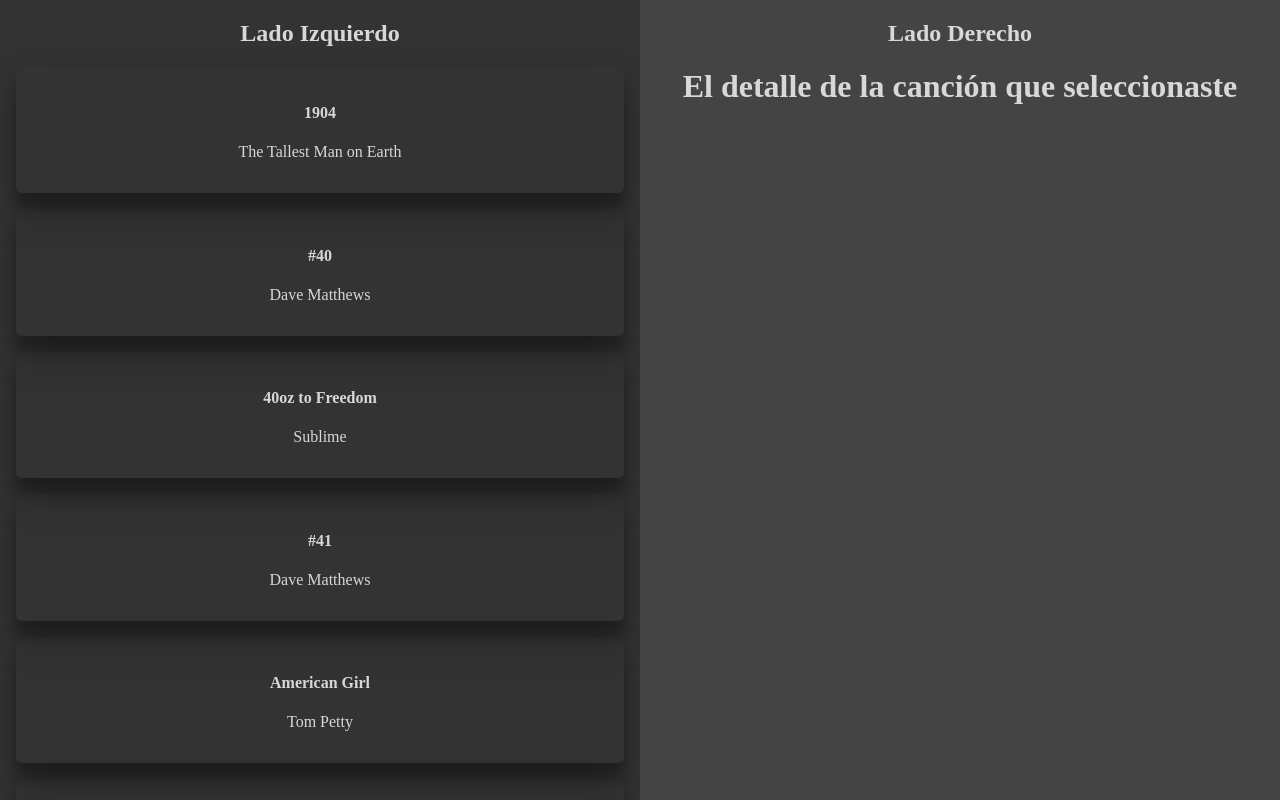
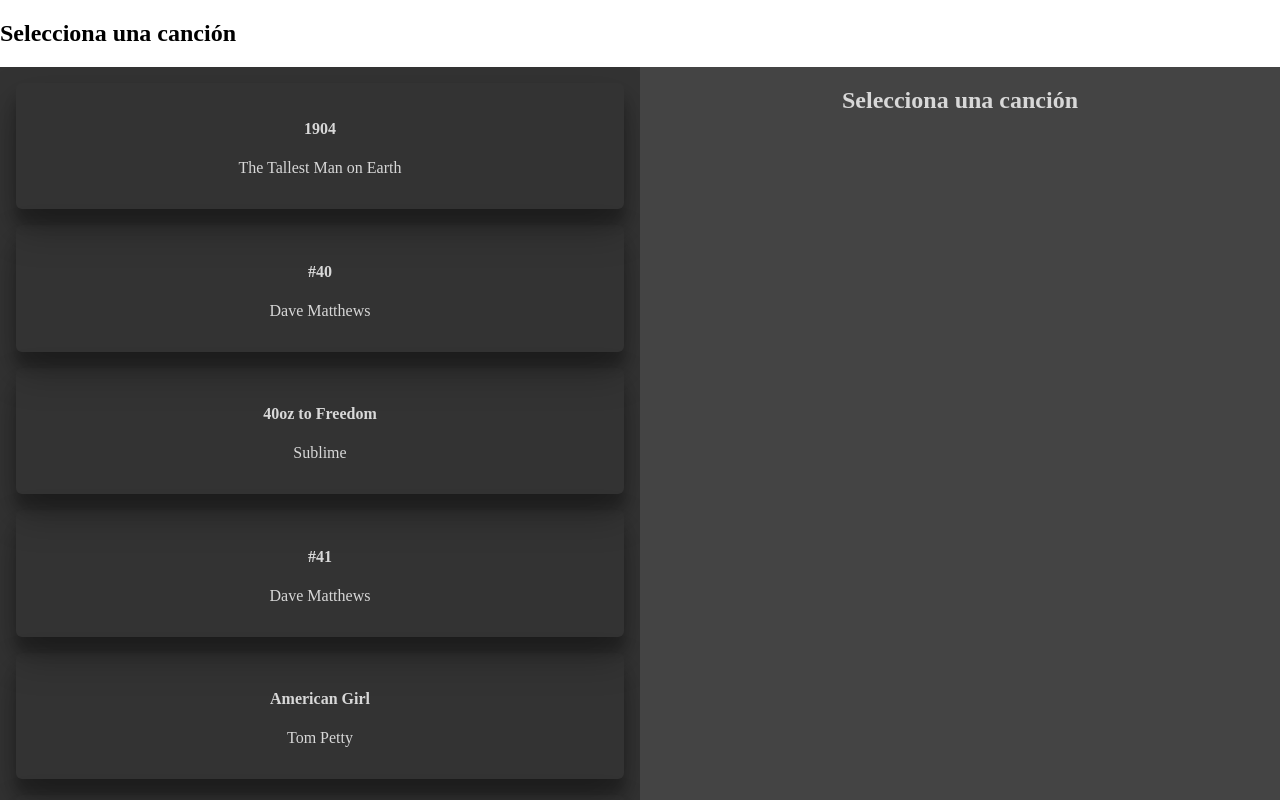
Before and after one commit to warderer/react-avanzado-g21, a React (Vite) app in the folder 02-react-context/: page / in a window 1280 px wide. Shown: the top 800 px of the page. Built offline with nearby package versions, Linux system fonts and the light colour scheme.

Commit message:
✨ SongDetails terminado y Header

```diff
--- /dev/null
+++ b/02-react-context/src/components/Header/Header.jsx
@@ -0,0 +1,19 @@
+import { useSongContext } from '@/context/SongContext'
+
+const Header = () => {
+  const context = useSongContext()
+  const song = context.selectedSong
+
+  return (
+    <>
+      {
+        context.selectedSong.title
+          ? <div>
+            Now playing... {song.title} - {song.artist}
+          </div>
+          : <h2>Selecciona una canción</h2>
+        }
+    </>
+  )
+}
+export default Header
--- /dev/null
+++ b/02-react-context/src/components/Header/index.js
@@ -0,0 +1,3 @@
+import Header from './Header'
+
+export default Header
--- a/02-react-context/src/components/SongDetails/SongDetails.jsx
+++ b/02-react-context/src/components/SongDetails/SongDetails.jsx
@@ -1,7 +1,22 @@
+/* eslint-disable react/jsx-indent */
+import { useSongContext } from '@/context/SongContext'
+
 const SongDetails = () => {
+  const context = useSongContext()
+
   return (
     <>
-      <h1>El detalle de la canción que seleccionaste</h1>
+      {
+          context.selectedSong.title
+            ? <div>
+              <img src={`https://picsum.photos/seed/${context.selectedSong.id}/400/400`} />
+              <h1>{context.selectedSong.title}</h1>
+              <h2>{context.selectedSong.artist}</h2>
+              <h6>{context.selectedSong.year}</h6>
+              </div>
+            : <h2>Selecciona una canción</h2>
+    }
+
     </>
   )
 }
--- a/02-react-context/src/pages/Home/Home.jsx
+++ b/02-react-context/src/pages/Home/Home.jsx
@@ -1,25 +1,24 @@
 import SongList from '@/components/SongList'
 import SongDetails from '@/components/SongDetails'
 import { SongProvider } from '@/context/SongContext'
+import Header from '@/components/Header'
 import './home.css'
 
 const Home = () => {
   return (
-    <div className='home-container'>
-      <SongProvider>
-
+    <SongProvider>
+      <Header />
+      <div className='home-container'>
         <div className='izquierdo'>
-          <h2>Lado Izquierdo</h2>
           <SongList />
         </div>
 
         <div className='derecho'>
-          <h2>Lado Derecho</h2>
           <SongDetails />
         </div>
 
-      </SongProvider>
-    </div>
+      </div>
+    </SongProvider>
   )
 }
 export default Home
```
